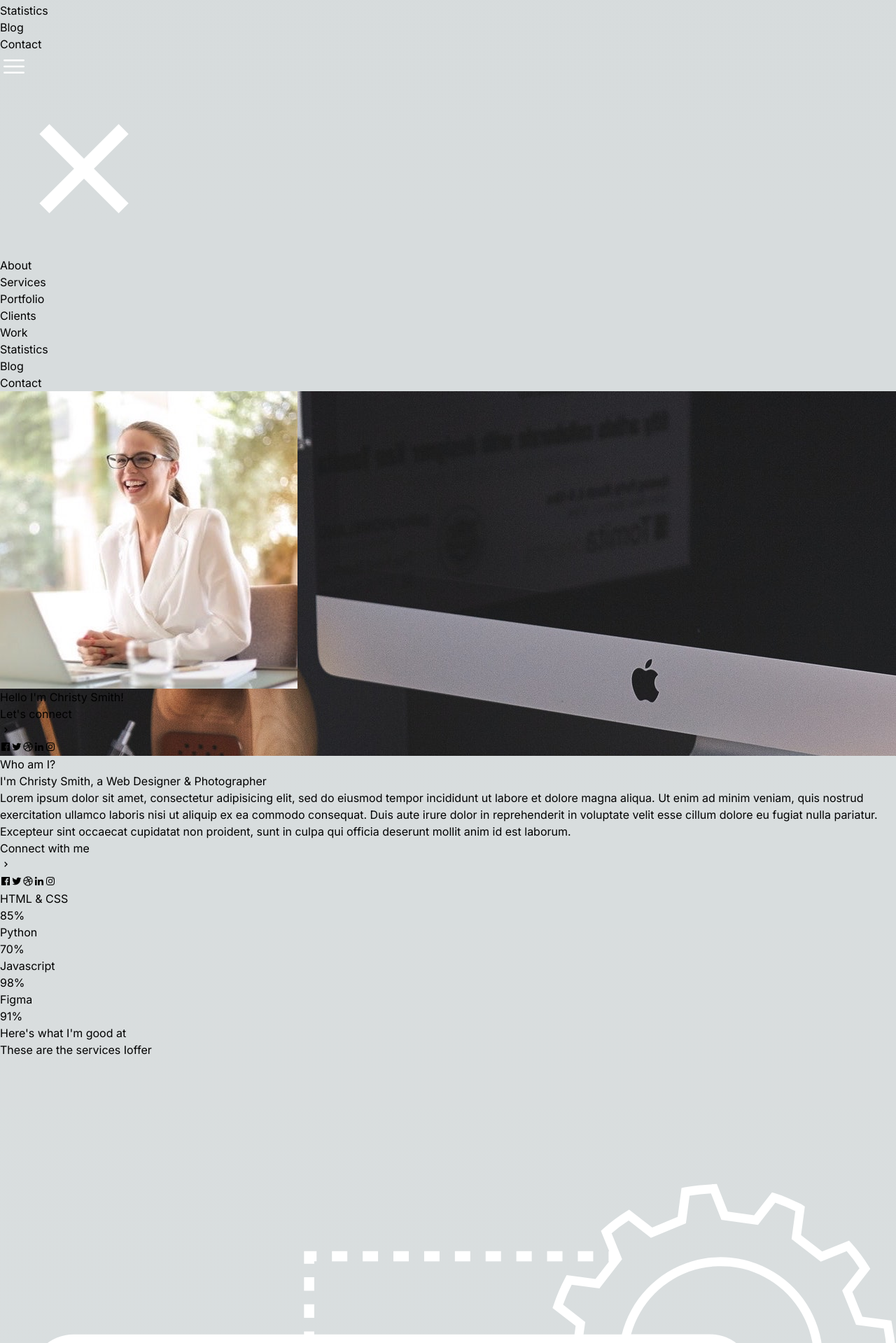
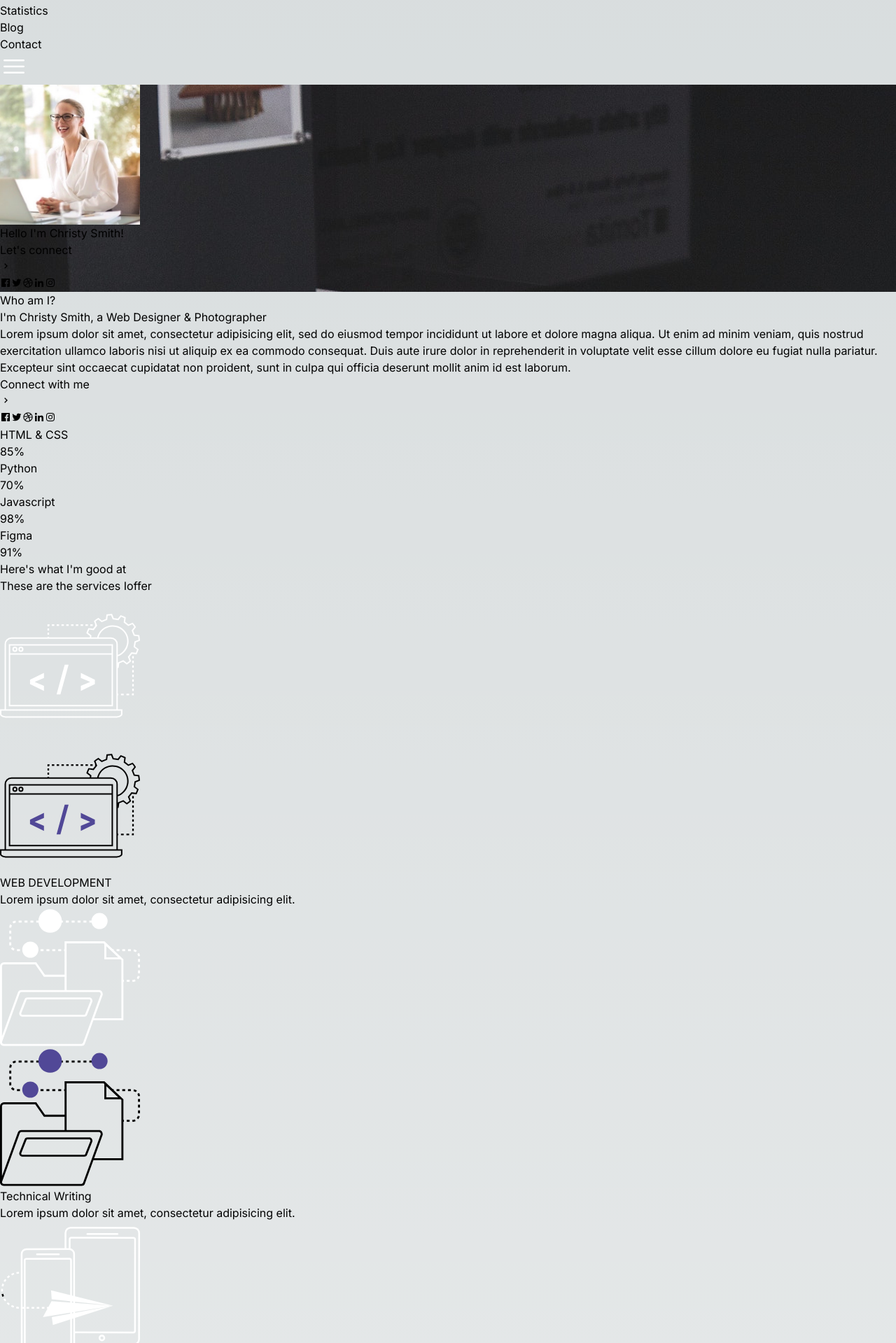
Before and after one commit to LauriLehto/lauri-next, a Next.js app: page / in a window 1280 px wide. Shown: the part 521-2440 px from the top of the page at 70% size. Built offline with nearby package versions, Linux system fonts and the light colour scheme.

Commit message:
update links and images

```diff
--- a/app/page.tsx
+++ b/app/page.tsx
@@ -1,7 +1,9 @@
 import Image from 'next/image'
+import Link from 'next/link'
 import 'boxicons/css/boxicons.min.css'
 
 export default function Home() {
+
   return (
     <div id="main" className="relative">
       <div
@@ -17,99 +19,6 @@ export default function Home() {
       >
 
 
-<div
-  className="pointer-events-none fixed inset-0 z-70 min-h-screen bg-black bg-opacity-70 opacity-0 transition-opacity lg:hidden"
-  /* :className="{ 'opacity-100 pointer-events-auto': mobileMenu }" */
->
-  <div
-    className="absolute right-0 min-h-screen w-2/3 bg-primary py-4 px-8 shadow md:w-1/3"
-  >
-    <button
-      aria-label="Button"
-      className="absolute top-0 right-0 mt-4 mr-4"
-      /* @click="mobileMenu = false" */
-    >
-      <img src="/assets/img/icon-close.svg" className="h-10 w-auto" alt="" />
-    </button>
-
-    <ul className="mt-8 flex flex-col">
-
-      <li className="py-2">
-
-        <span
-          /* @click="triggerMobileNavItem('#about')" */
-          className="cursor-pointer pt-0.5 font-header font-semibold uppercase text-white"
-          >About</span>
-
-      </li>
-
-      <li className="py-2">
-
-        <span
-          /* @click="triggerMobileNavItem('#services')" */
-          className="cursor-pointer pt-0.5 font-header font-semibold uppercase text-white"
-          >Services</span>
-
-      </li>
-
-      <li className="py-2">
-
-        <span
-          /* @click="triggerMobileNavItem('#portfolio')" */
-          className="cursor-pointer pt-0.5 font-header font-semibold uppercase text-white"
-          >Portfolio</span>
-
-      </li>
-
-      <li className="py-2">
-
-        <span
-          /* @click="triggerMobileNavItem('#clients')" */
-          className="cursor-pointer pt-0.5 font-header font-semibold uppercase text-white"
-          >Clients</span>
-
-      </li>
-
-      <li className="py-2">
-
-        <span
-          /* @click="triggerMobileNavItem('#work')" */
-          className="cursor-pointer pt-0.5 font-header font-semibold uppercase text-white"
-          >Work</span>
-
-      </li>
-
-      <li className="py-2">
-
-        <span
-          /* @click="triggerMobileNavItem('#statistics')" */
-          className="cursor-pointer pt-0.5 font-header font-semibold uppercase text-white"
-          >Statistics</span>
-
-      </li>
-
-      <li className="py-2">
-
-        <span
-         /*  @click="triggerMobileNavItem('#blog')" */
-          className="cursor-pointer pt-0.5 font-header font-semibold uppercase text-white"
-          >Blog</span>
-
-      </li>
-
-      <li className="py-2">
-
-        <span
-          /* @click="triggerMobileNavItem('#contact')" */
-          className="cursor-pointer pt-0.5 font-header font-semibold uppercase text-white"
-          >Contact</span>
-
-      </li>
-
-    </ul>
-  </div>
-</div>
-
 
       <div><div
   className="relative bg-cover bg-center bg-no-repeat py-8"
@@ -124,7 +33,9 @@ export default function Home() {
   >
     <div className="flex flex-col items-center justify-center lg:flex-row">
       <div className="rounded-full border-8 border-primary shadow-xl">
-        <img
+        <Image
+          height={200}
+          width={200}
           src="/assets/img/blog-author.jpg"
           className="h-48 rounded-full sm:h-56"
           alt="author"
@@ -150,31 +61,31 @@ export default function Home() {
           <div
             className="flex items-center justify-center pt-5 pl-2 sm:justify-start sm:pt-0"
           >
-            <a aria-label="Link" href="/">
+            <Link aria-label="Link" href="/">
               <i
                 className="bx bxl-facebook-square text-2xl text-white hover:text-yellow"
               ></i>
-            </a>
-            <a aria-label="Link" href="/" className="pl-4">
+            </Link>
+            <Link aria-label="Link" href="/" className="pl-4">
               <i
                 className="bx bxl-twitter text-2xl text-white hover:text-yellow"
               ></i>
-            </a>
-            <a aria-label="Link" href="/" className="pl-4">
+            </Link>
+            <Link aria-label="Link" href="/" className="pl-4">
               <i
                 className="bx bxl-dribbble text-2xl text-white hover:text-yellow"
               ></i>
-            </a>
-            <a aria-label="Link" href="/" className="pl-4">
+            </Link>
+            <Link aria-label="Link" href="/" className="pl-4">
               <i
                 className="bx bxl-linkedin text-2xl text-white hover:text-yellow"
               ></i>
-            </a>
-            <a aria-label="Link" href="/" className="pl-4">
+            </Link>
+            <Link aria-label="Link" href="/" className="pl-4">
               <i
                 className="bx bxl-instagram text-2xl text-white hover:text-yellow"
               ></i>
-            </a>
+            </Link>
           </div>
         </div>
       </div>
@@ -218,31 +129,31 @@ export default function Home() {
         <div
           className="flex items-center justify-center pt-5 pl-2 sm:justify-start sm:pt-0"
         >
-          <a aria-label="Link" href="/">
+          <Link aria-label="Link" href="/">
             <i
               className="bx bxl-facebook-square text-2xl text-primary hover:text-yellow"
             ></i>
-          </a>
-          <a aria-label="Link" href="/" className="pl-4">
+          </Link>
+          <Link aria-label="Link" href="/" className="pl-4">
             <i
               className="bx bxl-twitter text-2xl text-primary hover:text-yellow"
             ></i>
-          </a>
-          <a aria-label="Link" href="/" className="pl-4">
+          </Link>
+          <Link aria-label="Link" href="/" className="pl-4">
             <i
               className="bx bxl-dribbble text-2xl text-primary hover:text-yellow"
             ></i>
-          </a>
-          <a aria-label="Link" href="/" className="pl-4">
+          </Link>
+          <Link aria-label="Link" href="/" className="pl-4">
             <i
               className="bx bxl-linkedin text-2xl text-primary hover:text-yellow"
             ></i>
-          </a>
-          <a aria-label="Link" href="/" className="pl-4">
+          </Link>
+          <Link aria-label="Link" href="/" className="pl-4">
             <i
               className="bx bxl-instagram text-2xl text-primary hover:text-yellow"
             ></i>
-          </a>
+          </Link>
         </div>
       </div>
     </div>
@@ -309,13 +220,17 @@ export default function Home() {
     <div className="group rounded px-8 py-12 shadow hover:bg-primary">
       <div className="mx-auto h-24 w-24 text-center xl:h-28 xl:w-28">
         <div className="hidden group-hover:block">
-          <img
+          <Image
+          height={200}
+          width={200}
             src="/assets/img/icon-development-white.svg"
             alt="development icon"
           />
         </div>
         <div className="block group-hover:hidden">
-          <img
+          <Image
+          height={200}
+          width={200}
             src="/assets/img/icon-development-black.svg"
             alt="development icon"
           />
@@ -335,13 +250,17 @@ export default function Home() {
     <div className="group rounded px-8 py-12 shadow hover:bg-primary">
       <div className="mx-auto h-24 w-24 text-center xl:h-28 xl:w-28">
         <div className="hidden group-hover:block">
-          <img
+          <Image
+          height={200}
+          width={200}
             src="/assets/img/icon-content-white.svg"
             alt="content marketing icon"
           />
         </div>
         <div className="block group-hover:hidden">
-          <img
+          <Image
+          height={200}
+          width={200}
             src="/assets/img/icon-content-black.svg"
             alt="content marketing icon"
           />
@@ -361,13 +280,17 @@ export default function Home() {
     <div className="group rounded px-8 py-12 shadow hover:bg-primary">
       <div className="mx-auto h-24 w-24 text-center xl:h-28 xl:w-28">
         <div className="hidden group-hover:block">
-          <img
+          <Image
+          height={200}
+          width={200}
             src="/assets/img/icon-mobile-white.svg"
             alt="Mobile Application icon"
           />
         </div>
         <div className="block group-hover:hidden">
-          <img
+          <Image
+          height={200}
+          width={200}
             src="/assets/img/icon-mobile-black.svg"
             alt="Mobile Application icon"
           />
@@ -387,13 +310,17 @@ export default function Home() {
     <div className="group rounded px-8 py-12 shadow hover:bg-primary">
       <div className="mx-auto h-24 w-24 text-center xl:h-28 xl:w-28">
         <div className="hidden group-hover:block">
-          <img
+          <Image
+          height={200}
+          width={200}
             src="/assets/img/icon-email-white.svg"
             alt="Email Marketing icon"
           />
         </div>
         <div className="block group-hover:hidden">
-          <img
+          <Image
+          height={200}
+          width={200}
             src="/assets/img/icon-email-black.svg"
             alt="Email Marketing icon"
           />
@@ -413,13 +340,17 @@ export default function Home() {
     <div className="group rounded px-8 py-12 shadow hover:bg-primary">
       <div className="mx-auto h-24 w-24 text-center xl:h-28 xl:w-28">
         <div className="hidden group-hover:block">
-          <img
+          <Image
+          height={200}
+          width={200}
             src="/assets/img/icon-design-white.svg"
             alt="Theme Design icon"
           />
         </div>
         <div className="block group-hover:hidden">
-          <img
+          <Image
+          height={200}
+          width={200}
             src="/assets/img/icon-design-black.svg"
             alt="Theme Design icon"
           />
@@ -439,13 +370,17 @@ export default function Home() {
     <div className="group rounded px-8 py-12 shadow hover:bg-primary">
       <div className="mx-auto h-24 w-24 text-center xl:h-28 xl:w-28">
         <div className="hidden group-hover:block">
-          <img
+          <Image
+          height={200}
+          width={200}
             src="/assets/img/icon-graphics-white.svg"
             alt="Graphic Design icon"
           />
         </div>
         <div className="block group-hover:hidden">
-          <img
+          <Image
+          height={200}
+          width={200}
             src="/assets/img/icon-graphics-black.svg"
             alt="Graphic Design icon"
           />
@@ -480,46 +415,54 @@ export default function Home() {
   <div
     className="mx-auto grid w-full grid-cols-1 gap-8 pt-12 sm:w-3/4 md:gap-10 lg:w-full lg:grid-cols-2"
   >
-    <a
+    <Link
       href="/"
       className="mx-auto transform transition-all hover:scale-105 md:mx-0"
     >
-      <img
+      <Image
+      height={200}
+      width={200}
         src="/assets/img/portfolio-apple.jpeg"
         className="w-full shadow"
         alt="portfolio image"
       />
-    </a>
-    <a
+    </Link>
+    <Link
       href="/"
       className="mx-auto transform transition-all hover:scale-105 md:mx-0"
     >
-      <img
+      <Image
+      height={200}
+      width={200}
         src="/assets/img/portfolio-stripe.jpeg"
         className="w-full shadow"
         alt="portfolio image"
       />
-    </a>
-    <a
+    </Link>
+    <Link
       href="/"
       className="mx-auto transform transition-all hover:scale-105 md:mx-0"
     >
-      <img
+      <Image
+      height={200}
+      width={200}
         src="/assets/img/portfolio-fedex.jpeg"
         className="w-full shadow"
         alt="portfolio image"
       />
-    </a>
-    <a
+    </Link>
+    <Link
       href="/"
       className="mx-auto transform transition-all hover:scale-105 md:mx-0"
     >
-      <img
+      <Image
+      height={200}
+      width={200}
         src="/assets/img/portfolio-microsoft.jpeg"
         className="w-full shadow"
         alt="portfolio image"
       />
-    </a>
+    </Link>
   </div>
 </div>
 
@@ -533,14 +476,18 @@ export default function Home() {
       </h2>
       <div className="flex flex-wrap items-center justify-center pt-4 sm:pt-4">
         <span className="m-8 block">
-          <img
+          <Image
+          height={200}
+          width={200}
             src="/assets/img/logo-coca-cola.svg"
             alt="client logo"
             className="mx-auto block h-12 w-auto"
           />
         </span>
         <span className="m-8 block">
-          <img
+          <Image
+          height={200}
+          width={200}
             src="/assets/img/logo-apple.svg"
             alt="client logo"
             className="mx-auto block h-12 w-auto"
@@ -548,7 +495,9 @@ export default function Home() {
         </span>
 
         <span className="m-8 block">
-          <img
+          <Image
+          height={200}
+          width={200}
             src="/assets/img/logo-netflix.svg"
             alt="client logo"
             className="mx-auto block h-12 w-auto"
@@ -556,7 +505,9 @@ export default function Home() {
         </span>
 
         <span className="m-8 block">
-          <img
+          <Image
+          height={200}
+          width={200}
             src="/assets/img/logo-amazon.svg"
             alt="client logo"
             className="mx-auto block h-12 w-auto"
@@ -564,7 +515,9 @@ export default function Home() {
         </span>
 
         <span className="m-8 block">
-          <img
+          <Image
+          height={200}
+          width={200}
             src="/assets/img/logo-stripe.svg"
             alt="client logo"
             className="mx-auto block h-12 w-auto"
@@ -596,7 +549,9 @@ export default function Home() {
       <div className="md:w-2/5">
         <div className="flex justify-center md:justify-start">
           <span className="shrink-0">
-            <img
+            <Image
+            height={200}
+            width={200}
               src="/assets/img/logo-spotify.svg"
               className="h-auto w-32"
               alt="company logo"
@@ -619,18 +574,15 @@ export default function Home() {
             <i className="bx bxs-right-arrow hidden text-primary md:block"></i>
             <div className="md:-mt-1 md:pl-8">
               <span className="block font-body font-bold text-grey-40"
-                >Apr 2015 - Mar 2018</span
-              >
+                >Apr 2015 - Mar 2018</span>
               <span
                 className="block pt-2 font-header text-xl font-bold uppercase text-primary"
-                >Frontend Developer</span
-              >
+                >Frontend Developer</span>
               <div className="pt-2">
                 <span className="block font-body text-black"
                   >Lorem ipsum dolor sit amet, consectetur adipiscing elit.
                   Vestibulum mattis felis vitae risus pulvinar tincidunt. Nam ac
-                  venenatis enim.</span
-                >
+                  venenatis enim.</span>
               </div>
             </div>
           </div>
@@ -641,7 +593,9 @@ export default function Home() {
       <div className="md:w-2/5">
         <div className="flex justify-center md:justify-start">
           <span className="shrink-0">
-            <img
+            <Image
+            height={200}
+            width={200}
               src="/assets/img/logo-microsoft.svg"
               className="h-auto w-32"
               alt="company logo"
@@ -664,18 +618,15 @@ export default function Home() {
             <i className="bx bxs-right-arrow hidden text-primary md:block"></i>
             <div className="md:-mt-1 md:pl-8">
               <span className="block font-body font-bold text-grey-40"
-                >Mar 2018 - September 2019</span
-              >
+                >Mar 2018 - September 2019</span>
               <span
                 className="block pt-2 font-header text-xl font-bold uppercase text-primary"
-                >Software Engineer</span
-              >
+                >Software Engineer</span>
               <div className="pt-2">
                 <span className="block font-body text-black"
                   >Lorem ipsum dolor sit amet, consectetur adipiscing elit.
                   Vestibulum mattis felis vitae risus pulvinar tincidunt. Nam ac
-                  venenatis enim.</span
-                >
+                  venenatis enim.</span>
               </div>
             </div>
           </div>
@@ -686,7 +637,9 @@ export default function Home() {
       <div className="md:w-2/5">
         <div className="flex justify-center md:justify-start">
           <span className="shrink-0">
-            <img
+            <Image
+            height={200}
+            width={200}
               src="/assets/img/logo-fedex.svg"
               className="h-auto w-32"
               alt="company logo"
@@ -709,8 +662,7 @@ export default function Home() {
             <i className="bx bxs-right-arrow hidden text-primary md:block"></i>
             <div className="md:-mt-1 md:pl-8">
               <span className="block font-body font-bold text-grey-40"
-                >October 2019 - Feb 2021</span
-              >
+                >October 2019 - Feb 2021</span>
               <span
                 className="block pt-2 font-header text-xl font-bold uppercase text-primary"
                 >DevOps Engineer</span>
@@ -742,7 +694,9 @@ export default function Home() {
           className="flex flex-col items-center justify-center text-center md:flex-row md:text-left"
         >
           <div>
-            <img
+            <Image
+            height={200}
+            width={200}
               src="/assets/img/icon-project.svg"
               className="mx-auto h-12 w-auto md:h-20"
               alt="icon project"
@@ -764,7 +718,9 @@ export default function Home() {
           className="flex flex-col items-center justify-center text-center md:flex-row md:text-left"
         >
           <div>
-            <img
+            <Image
+            height={200}
+            width={200}
               src="/assets/img/icon-award.svg"
               className="mx-auto h-12 w-auto md:h-20"
               alt="icon award"
@@ -786,7 +742,9 @@ export default function Home() {
           className="mt-6 flex flex-col items-center justify-center text-center md:mt-10 md:flex-row md:text-left lg:mt-0"
         >
           <div>
-            <img
+            <Image
+            height={200}
+            width={200}
               src="/assets/img/icon-happy.svg"
               className="mx-auto h-12 w-auto md:h-20"
               alt="icon happy clients"
@@ -808,7 +766,9 @@ export default function Home() {
           className="mt-6 flex flex-col items-center justify-center text-center md:mt-10 md:flex-row md:text-left lg:mt-0"
         >
           <div>
-            <img
+            <Image
+            height={200}
+            width={200}
               src="/assets/img/icon-puzzle.svg"
               className="mx-auto h-12 w-auto md:h-20"
               alt="icon puzzle"
@@ -845,7 +805,7 @@ export default function Home() {
     <div
       className="mx-auto grid w-full grid-cols-1 gap-6 pt-12 sm:w-3/4 lg:w-full lg:grid-cols-3 xl:gap-10"
     >
-      <a href="/post" className="shadow">
+      <Link href="/post" className="shadow">
         <div
           style={{backgroundImage: "url(/assets/img/post-01.png)"}}
           className="group relative h-72 bg-cover bg-center bg-no-repeat sm:h-84 lg:h-64 xl:h-72"
@@ -864,8 +824,8 @@ export default function Home() {
             >Lorem ipsum dolor sit amet, consectetur adipiscing elit, sed do
             eiusmod tempor incididunt ut labore et dolore magna aliqua.</span>
         </div>
-      </a>
-      <a href="/post" className="shadow">
+      </Link>
+      <Link href="/post" className="shadow">
         <div
           style={{backgroundImage: "url(/assets/img/post-02.png)"}}
           className="group relative h-72 bg-cover bg-center bg-no-repeat sm:h-84 lg:h-64 xl:h-72"
@@ -885,8 +845,8 @@ export default function Home() {
             >Lorem ipsum dolor sit amet, consectetur adipiscing elit, sed do
             eiusmod tempor incididunt ut labore et dolore magna aliqua.</span>
         </div>
-      </a>
-      <a href="/post" className="shadow">
+      </Link>
+      <Link href="/post" className="shadow">
         <div
           style={{backgroundImage: "url(/assets/img/post-03.png)"}}
           className="group relative h-72 bg-cover bg-center bg-no-repeat sm:h-84 lg:h-64 xl:h-72"
@@ -905,7 +865,7 @@ export default function Home() {
             >Lorem ipsum dolor sit amet, consectetur adipiscing elit, sed do
             eiusmod tempor incididunt ut labore et dolore magna aliqua.</span>
         </div>
-      </a>
+      </Link>
     </div>
   </div>
 </div>
```
